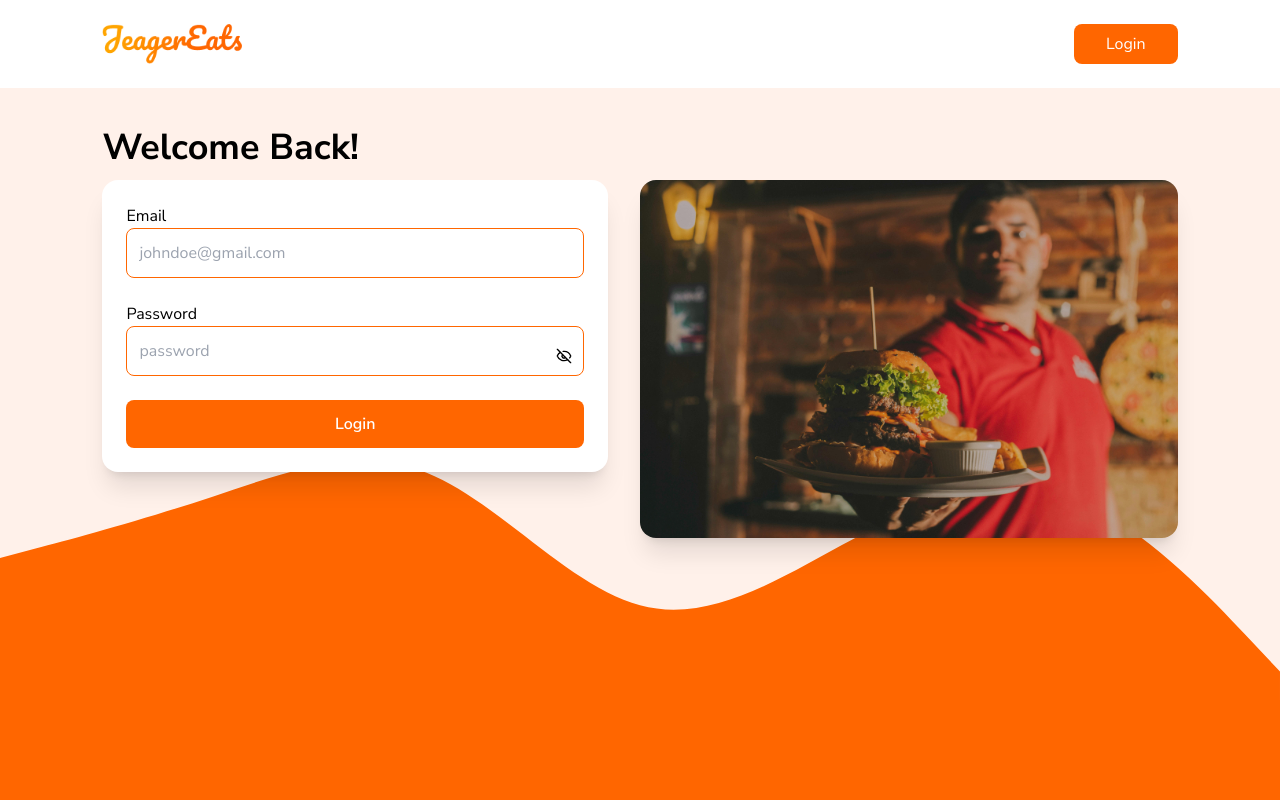
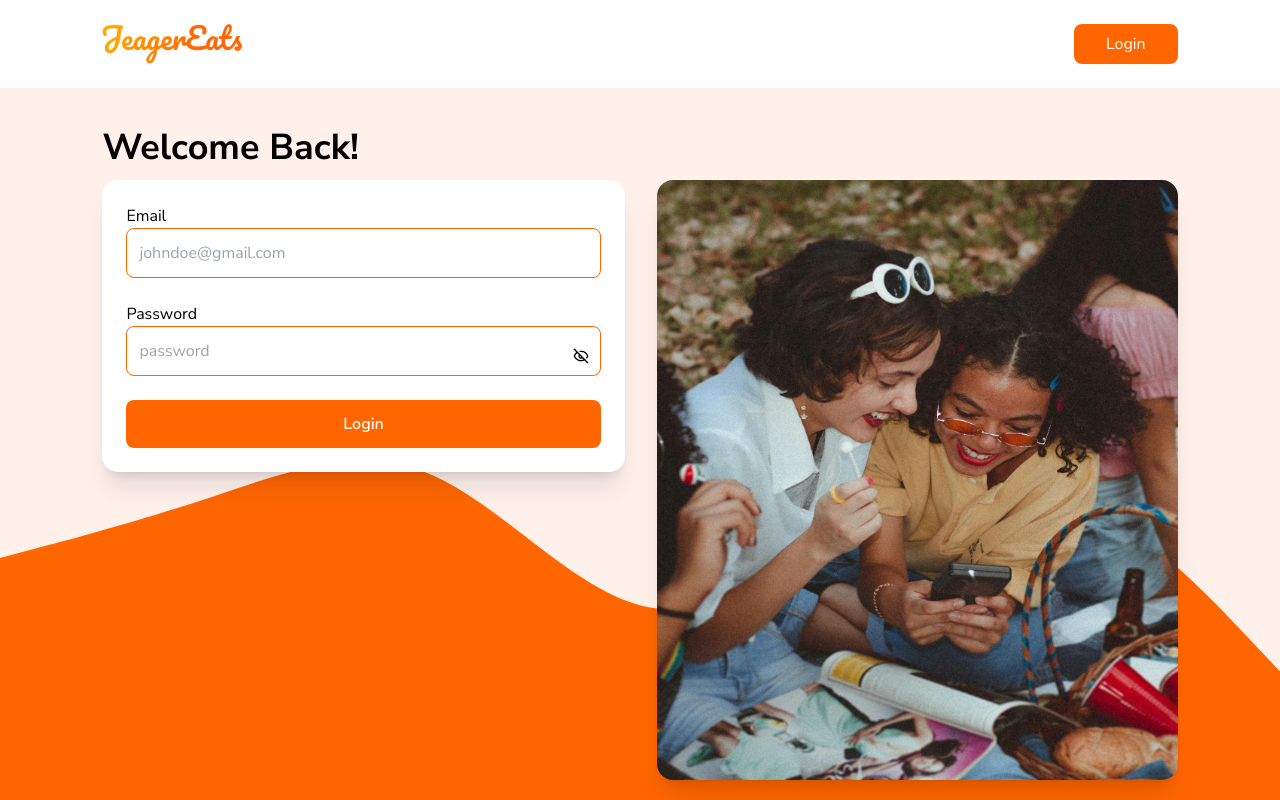
Before and after one commit to JerryJeager/JeagerEats, a Next.js app in the folder frontend/: page /auth/login in a window 1280 px wide. Built offline with nearby package versions, Linux system fonts and the light colour scheme.

Commit message:
change login image

```diff
--- a/frontend/src/app/auth/login/page.tsx
+++ b/frontend/src/app/auth/login/page.tsx
@@ -1,8 +1,8 @@
 import Header from "@/components/Header";
 import wave from "../../../../public/assets/wave.svg";
 import Image from "next/image";
-import serve from "../../../../public/assets/serve.jpg"
 import LoginForm from "@/components/auth/LoginForm";
+import welcome from "../../../../public/assets/welcome.jpg"
 
 const Login = () => {
   return (
@@ -14,9 +14,9 @@ const Login = () => {
         </h2>
         <div className="padx flex flex-row-reverse justify-between gap-8 relative  z-20">
           <Image
-            src={serve}
+            src={welcome}
             placeholder="blur"
-            className="rounded-2xl w-1/2 h-fit shadow-xl hidden md:block"
+            className="rounded-2xl w-1/2 h-[600px] shadow-xl hidden md:block"
             alt="chef image"
           />
           <LoginForm />
```
Also changed, not shown: frontend/public/assets/welcome.jpg (added).
